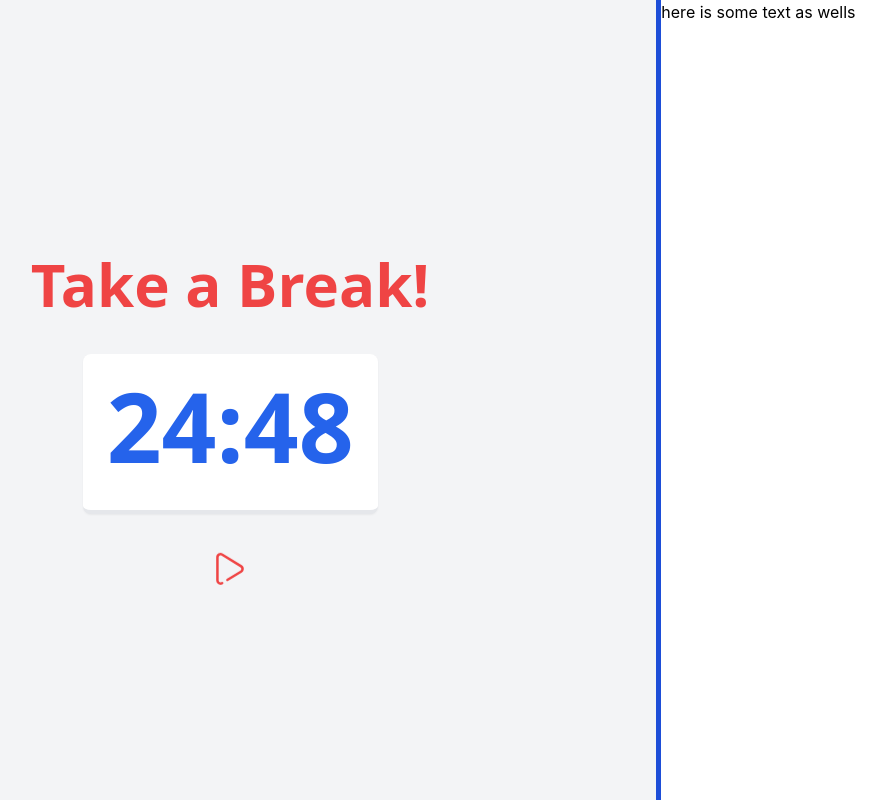
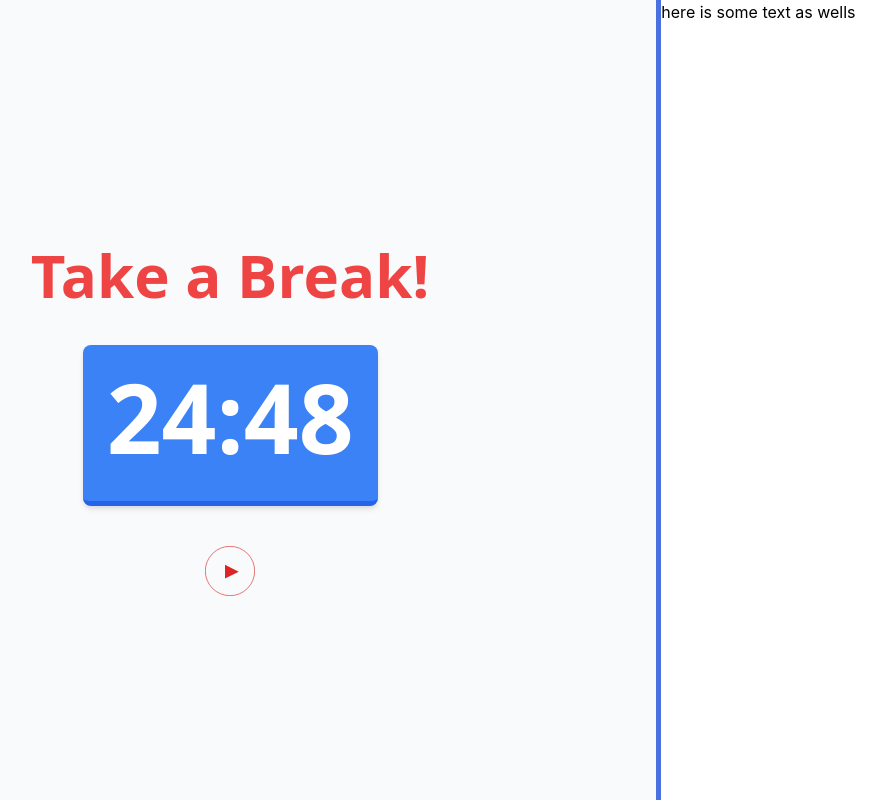
Before and after one commit to TreaTeT/pomolist, a React (Create React App) app: page / in a window 1280 px wide. Shown: the whole page, without its empty margins (196-1082 px from the left). Built offline with nearby package versions, Linux system fonts and the light colour scheme.

Commit message:
styling + pause button

```diff
--- a/src/App.tsx
+++ b/src/App.tsx
@@ -2,25 +2,73 @@ import React from "react";
 import "./App.css";
 
 function App() {
+  const [running, setRunning] = React.useState<boolean>(false);
+
   return (
-    <div className="min-h-screen bg-gray-100 flex flex-row ">
-      <div className="flex min-h-full  w-2/3 border-r border-blue-700 justify-center items-center flex-col">
+    <div className="min-h-screen bg-gray-50 flex flex-row ">
+      <div className="flex min-h-full  w-2/3 border-r border-blue-700 border-opacity-80 justify-center items-center flex-col">
         <div className="m-10">
           <p className="font-semibold text-6xl font-sans text-red-500">
             Take a Break!
           </p>
         </div>
-        <div className="bg-white shadow-sm rounded-lg pt-6 pb-9 px-6  border-b-4 border-gray-200">
-          <p className="text-blue-600 text-8xl font-bold font-sans ">24:48</p>
+        <div className="bg-blue-500 shadow-md  pt-6 pb-9 px-6  border-b-5 rounded-lg border-blue-600">
+          <p className="text-white text-8xl font-bold font-sans ">24:48</p>
         </div>
 
         <div
           onClick={() => {
-            console.log("henlo");
+            setRunning(!running);
           }}
-          className="mt-10"
+          className="mt-10 cursor-pointer"
         >
-          <svg
+          {running ? (
+            <svg
+              xmlns="http://www.w3.org/2000/svg"
+              width="50"
+              height="50"
+              viewBox="0 0 80 80"
+            >
+              <defs></defs>
+              <g fill="none" stroke="#1d4ed8">
+                <circle stroke="none" cx="40" cy="40" r="40" />
+                <circle fill="none" cx="40" cy="40" r="39.5" />
+              </g>
+              <rect
+                fill="#1d4ed8"
+                width="9"
+                height="23"
+                transform="translate(27 29)"
+              />
+              <rect
+                width="9"
+                height="23"
+                fill="#1d4ed8"
+                transform="translate(44 29)"
+              />
+            </svg>
+          ) : (
+            <svg
+              xmlns="http://www.w3.org/2000/svg"
+              width="50"
+              height="50"
+              viewBox="0 0 80 80"
+            >
+              <defs></defs>
+              <g className="a" stroke="#dc2626" fill="none">
+                <circle className="c" stroke="none" cx="40" cy="40" r="40" />
+                <circle className="d" fill="none" cx="40" cy="40" r="39.5" />
+              </g>
+              <path
+                className="b"
+                fill="#dc2626"
+                d="M11,0,22,22H0Z"
+                transform="translate(54 30) rotate(90)"
+              />
+            </svg>
+          )}
+
+          {/* <svg
             className="w-8 h-8 animate-bounce cursor-pointer "
             xmlns="http://www.w3.org/2000/svg"
             viewBox="0 0 511.999 511.999"
@@ -35,10 +83,10 @@ function App() {
 			           c-9.404,5.758-12.36,18.049-6.602,27.452c5.757,9.404,18.048,12.36,27.452,6.602l218.611-133.852
 			           c20.931-12.769,33.457-35.029,33.507-59.55C477.165,232.079,464.729,209.767,443.86,196.919z"
             />
-          </svg>
+          </svg> */}
         </div>
       </div>
-      <div className="bg-white min-h-full w-1/3 border-l-4 border-blue-700">
+      <div className="bg-white min-h-full w-1/3 border-l-4 border-blue-700 border-opacity-80">
         <p>here is some text as wells</p>
       </div>
     </div>
--- a/tailwind.config.js
+++ b/tailwind.config.js
@@ -5,6 +5,7 @@ module.exports = {
     extend: {
       borderWidth: {
         28: "28px",
+        5: "5px",
       },
     },
   },
```
Also changed, not shown: 1 other file (tests, documents, lock files or other folders).
